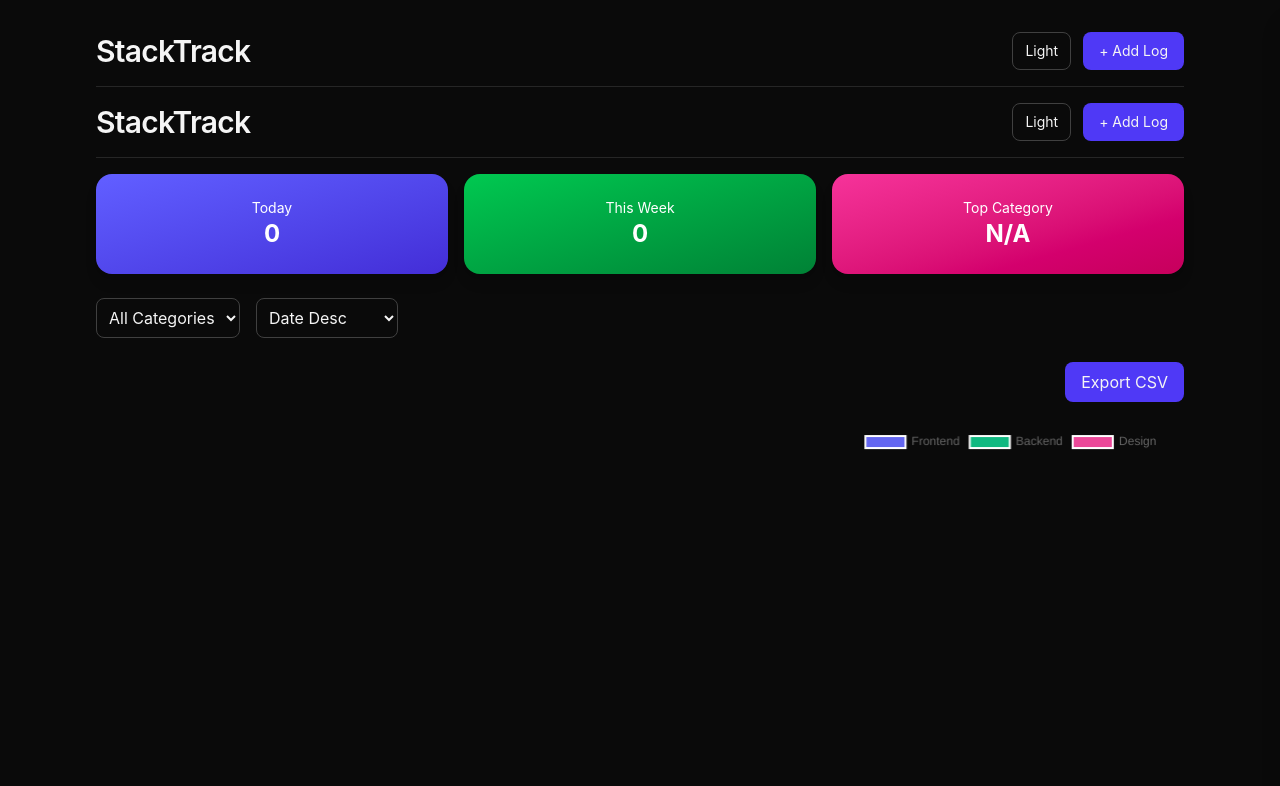
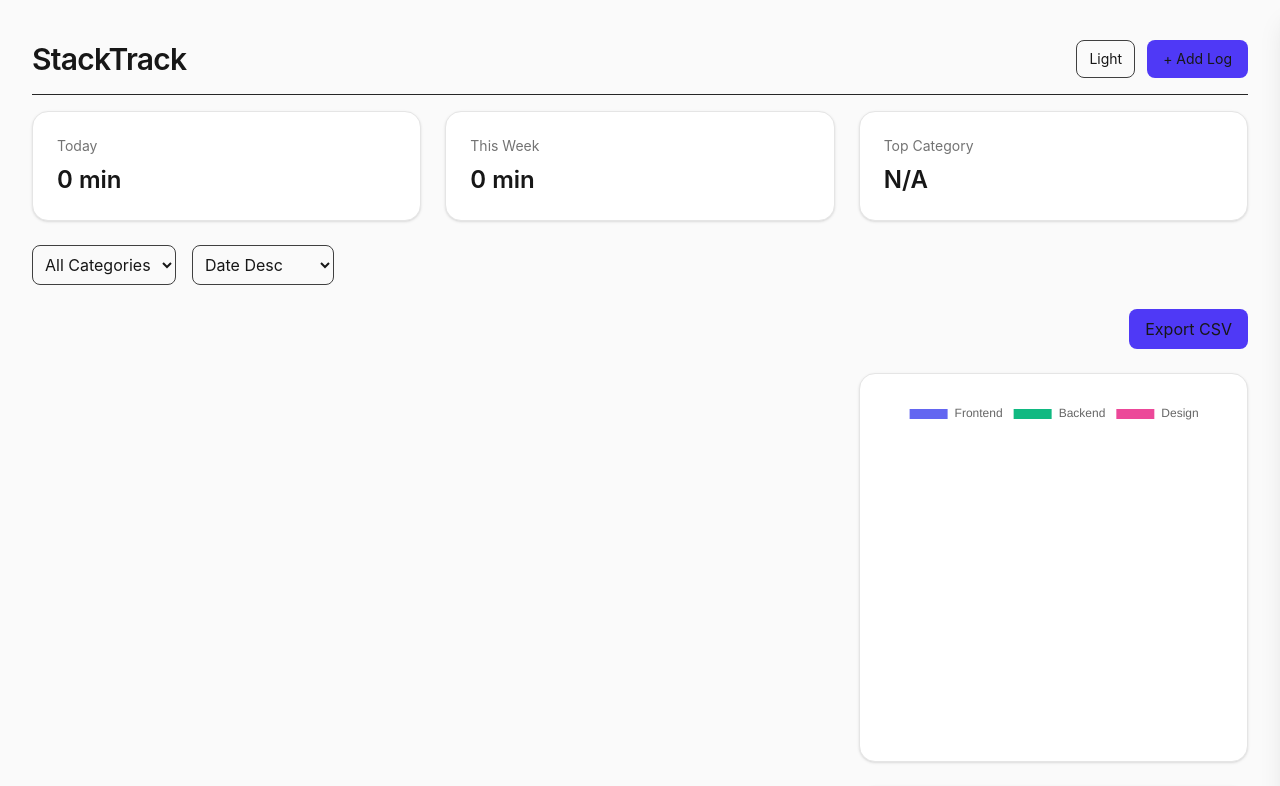
Before and after one commit to peysad/stack-track, a React (Vite) app: page / in a window 1280 px wide. Shown: the top 786 px of the page. Built offline with nearby package versions, Linux system fonts and the light colour scheme.

Commit message:
style(ui): unify card styles, improve spacing, refine light/dark visuals

```diff
--- a/src/components/CategoryChart.tsx
+++ b/src/components/CategoryChart.tsx
@@ -28,5 +28,9 @@ export default function CategoryChart({ logs, categories }: Props) {
     ],
   };
 
-  return <Pie data={data} />;
+  return (
+    <div className="p-6 rounded-2xl border border-neutral-200 dark:border-neutral-800 bg-white dark:bg-neutral-900 shadow-sm">
+      <Pie data={data} />
+    </div>
+  );
 }
--- a/src/components/Layout.tsx
+++ b/src/components/Layout.tsx
@@ -1,16 +1,8 @@
-import { ReactNode } from "react";
-import Header from "./Header";
-
-interface LayoutProps {
-  children: ReactNode;
-}
-
-export default function Layout({ children }: LayoutProps) {
+export default function Layout({ children }: { children: React.ReactNode }) {
   return (
-    <div className="min-h-screen bg-neutral-950 text-neutral-100 transition-colors duration-300">
-      <div className="max-w-6xl mx-auto px-4 sm:px-6 lg:px-8 py-8 space-y-6">
-        <Header />
-        <main>{children}</main>
+    <div className="min-h-screen bg-neutral-50 dark:bg-neutral-950 text-neutral-900 dark:text-neutral-100 transition-colors duration-300">
+      <div className="max-w-7xl mx-auto px-4 sm:px-6 lg:px-8 py-10 space-y-8">
+        {children}
       </div>
     </div>
   );
--- a/src/components/LogList.tsx
+++ b/src/components/LogList.tsx
@@ -15,15 +15,22 @@ export default function LogList({
   onDelete,
 }: Props) {
   return (
-    <div className="space-y-2">
+    <div className="space-y-4">
       {logs.map((log) => (
-        <LogItem
+        <div
           key={log.id}
-          log={log}
-          categories={categories}
-          onUpdate={onUpdate}
-          onDelete={onDelete}
-        />
+          className="p-5 rounded-2xl border border-neutral-200 dark:border-neutral-800 bg-white dark:bg-neutral-900 shadow-sm hover:shadow-md transition"
+        >
+          <div className="flex justify-between items-start">
+            <div>
+              <p className="font-semibold text-lg">{log.task}</p>
+              <p className="text-sm text-neutral-500 dark:text-neutral-400 mt-1">
+                {getCategoryName(log.categoryId)} — {log.minutes} min
+              </p>
+            </div>
+            <div className="text-sm text-neutral-400">{log.date}</div>
+          </div>
+        </div>
       ))}
     </div>
   );
--- a/src/components/SummaryCards.tsx
+++ b/src/components/SummaryCards.tsx
@@ -28,32 +28,25 @@ export default function SummaryCards({ logs, categories }: Props) {
     categories.find((c) => c.id === topCategoryId)?.name || "N/A";
 
   return (
-    <div className="grid grid-cols-1 sm:grid-cols-3 gap-4">
-      {[
-        {
-          label: "Today",
-          value: todayMinutes,
-          color: "from-indigo-500 to-indigo-700",
-        },
-        {
-          label: "This Week",
-          value: weekMinutes,
-          color: "from-green-500 to-green-700",
-        },
-        {
-          label: "Top Category",
-          value: topCategoryName,
-          color: "from-pink-500 to-pink-700",
-        },
-      ].map((card) => (
-        <div
-          key={card.label}
-          className={`p-6 rounded-2xl bg-gradient-to-br ${card.color} shadow-lg flex flex-col justify-center items-center text-white`}
-        >
-          <p className="text-sm">{card.label}</p>
-          <p className="text-2xl font-bold">{card.value}</p>
-        </div>
-      ))}
+    <div className="grid grid-cols-1 sm:grid-cols-3 gap-6">
+      <div className="p-6 rounded-2xl border border-neutral-200 dark:border-neutral-800 bg-white dark:bg-neutral-900 shadow-sm">
+        <p className="text-sm text-neutral-500 dark:text-neutral-400">Today</p>
+        <p className="text-2xl font-semibold mt-2">{todayMinutes} min</p>
+      </div>
+
+      <div className="p-6 rounded-2xl border border-neutral-200 dark:border-neutral-800 bg-white dark:bg-neutral-900 shadow-sm">
+        <p className="text-sm text-neutral-500 dark:text-neutral-400">
+          This Week
+        </p>
+        <p className="text-2xl font-semibold mt-2">{weekMinutes} min</p>
+      </div>
+
+      <div className="p-6 rounded-2xl border border-neutral-200 dark:border-neutral-800 bg-white dark:bg-neutral-900 shadow-sm">
+        <p className="text-sm text-neutral-500 dark:text-neutral-400">
+          Top Category
+        </p>
+        <p className="text-2xl font-semibold mt-2">{topCategoryName}</p>
+      </div>
     </div>
   );
 }
--- a/src/components/WeeklyChart.tsx
+++ b/src/components/WeeklyChart.tsx
@@ -29,5 +29,9 @@ export default function WeeklyChart({ logs }: Props) {
     ],
   };
 
-  return <Bar data={data} />;
+  return (
+    <div className="p-6 rounded-2xl border border-neutral-200 dark:border-neutral-800 bg-white dark:bg-neutral-900 shadow-sm">
+      <Bar data={data} />
+    </div>
+  );
 }
```
